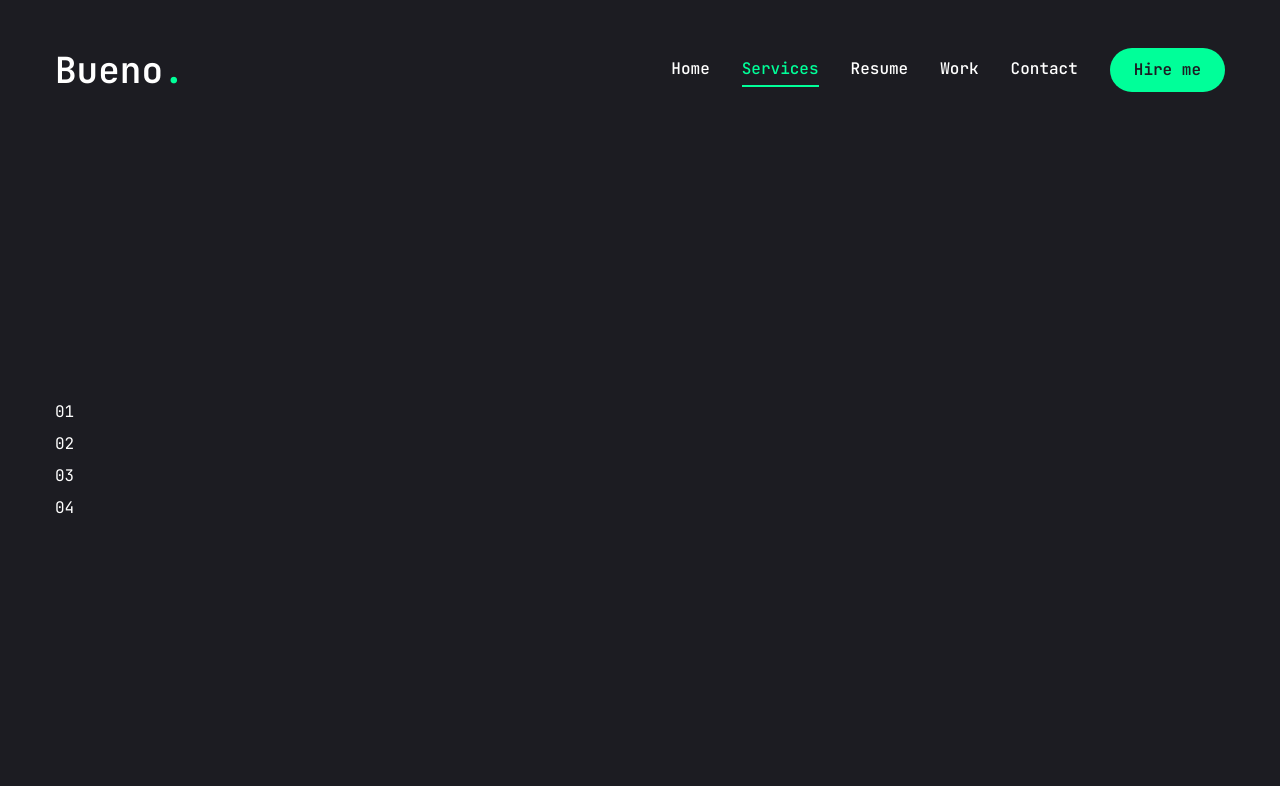
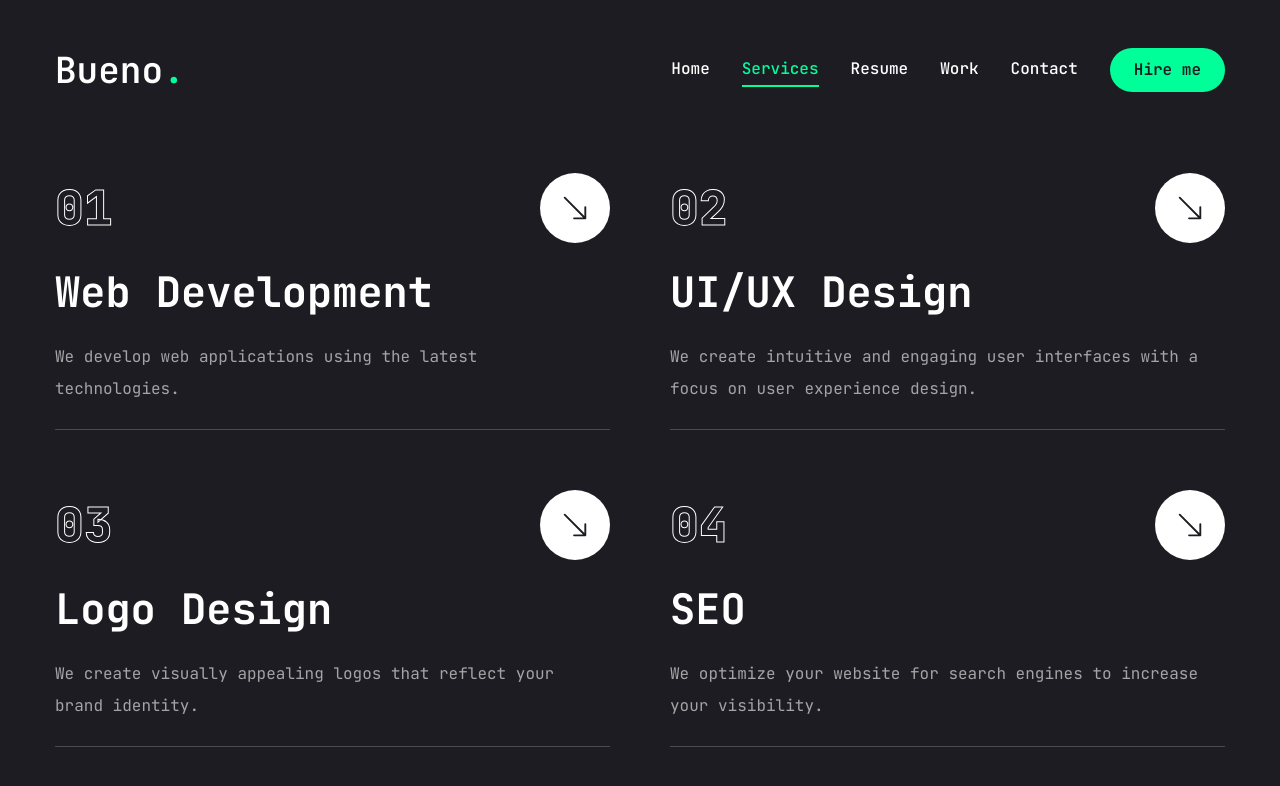
Before and after one commit to buenodevv/bueno-portfolio, a Next.js app: page /services in a window 1280 px wide. Shown: the top 786 px of the page. Built offline with nearby package versions, Linux system fonts and the light colour scheme.

Commit message:
feat: resume complete

```diff
--- a/app/globals.css
+++ b/app/globals.css
@@ -82,4 +82,10 @@
     .h1 {
       @apply text-[20px] xl:text-[24px] font-semibold leading-[1.1] ;
     }
+    .text-outline {
+      -webkit-text-stroke: 1px #ffffff;
+    }
+    .text-outline-hover {
+      -webkit-text-stroke: 1px #00ff99;
+    }
   }
--- a/app/resume/page.jsx
+++ b/app/resume/page.jsx
@@ -1,3 +1,129 @@
+'use client'
+import {
+  FaHtml5,
+  FaCss3,
+  FaJs,
+  FaNodeJs,
+  FaReact,
+  FaFigma,
+  FaGithub,
+} from "react-icons/fa"
+
+import {SiTailwindcss, SiNextdotjs} from "react-icons/si"
+
+//about data
+const about = {
+  title: "About Me",
+  description: "I'm a full stack developer with a passion for creating user-friendly and efficient web applications.",
+  Info: [
+    {
+      fieldName: "Name",
+      fieldValue: "Rodrigo Bueno",
+    },
+    {
+      fieldName: "Phone",
+      fieldValue: "(+55) 15 99701 1809",
+    },
+    {
+      fieldName: "Experience",
+      fieldValue: "6+ Years",
+    },
+    {
+      fieldName: "Skype",
+      fieldValue: "rodrigojbueno",
+    },
+    {
+      fieldName: "Nacionality",
+      fieldValue: "Brazilian",
+    },
+    {
+      fieldName: "Email",
+      fieldValue: "buenoevv@gmail.com",
+    },
+    {
+      fieldName: "Freelance",
+      fieldValue: "Available",
+    },
+    {
+      fieldName: "Languages",
+      fieldValue: "English, Portuguese",
+    },
+  ]
+};
+const experience = {
+  icon: 'assets/resume/badge.svg',
+  title: "My experience",
+  description: "I'm a full stack developer with a passion for creating user-friendly and efficient web applications.",
+  itens: [
+    {
+      company: "Tech Solutions Inc ",
+      position: "Full stack developer ",
+      duration: "2022 - Present",
+    },
+    {
+      company: "Web Design Studio ",
+      position: "Front-end developer Intern",
+      duration: "Summer 2021",
+    },
+    {
+      company: "E-commerce Startup",
+      position: "Freelance Web Developer",
+      duration: "2020 - 2021",
+    },
+    {
+      company: "Tech Academy",
+      position: "Freelance Web Developer",
+      duration: "2019 - 2020",
+    },
+    {
+      company: "Digital Agency",
+      position: "UI/UX Designer",
+      duration: "2018 - 2019",
+    },
+    {
+      company: "Software Development Company",
+      position: "Junior Developer",
+      duration: "2017 - 2018",
+    }
+  ]
+}
+const education = {
+  icon: 'assets/resume/cap.svg',
+  title: "My education",
+  description: "I'm a full stack developer with a passion for creating user-friendly and efficient web applications.",
+  itens: [
+    {
+      institution: "Online Course Plataform",
+      course: "Full Stack Web Development Bootcamp",
+      duration: "2023",
+    },
+    {
+      institution: "CodeAcademy",
+      course: "Front-end Tracke",
+      duration: "2023",
+    },
+    {
+      institution: "Online Course",
+      course: "Programming Course",
+      duration: "2020 - 2021",
+    },
+    {
+      institution: "TEch Institute",
+      course: "Certifield Web Developer",
+      duration: "2019",
+    },
+    {
+      institution: "Design School",
+      course: "Diploma in Graphic Design",
+      duration: "2016 - 2018",
+    },
+    {
+      institution: "Community College",
+      course: "Associate Degree in Computer Science",
+      duration: "2014 - 2016",
+    },
+  ]
+}
 function Services() {
   return (
     <div>Page resume</div>
--- a/app/services/page.jsx
+++ b/app/services/page.jsx
@@ -36,17 +36,36 @@ function Services() {
     <section className=' min-h-[80vh] flex flex-col justify-center py-12 xl:py-0'>
       <div className="container mx-auto">
         <motion.div
-          initial={{opacity: 0}}
-          animate={{opacity: 1,
-          transition: {delay: 2.4, duration: 0.4, ease: 'easeIn'}
+          initial={{ opacity: 0 }}
+          animate={{
+            opacity: 1,
+            transition: { delay: 2.4, duration: 0.4, ease: 'easeIn' }
           }}
-
+          className='grid grid-cols-1 md:grid-cols-2 gap-[60px]'
         >
-          {services.map((service, index)=>{
-            return <div key={index}>
-              <div>
-                <div>{service.num}</div>
+          {services.map((service, index) => {
+            return <div key={index} className='flex-1 flex flex-col justify-center gap-6 group'>
+              {/*top*/}
+              <div className='w-full flex justify-between items-center'>
+                <div className='text-5xl font-extrabold text-outline
+                text-transparent group-hover:text-outline-hover transition-all
+                duration-500
+                '>{service.num}</div>
+                <Link href={service.href}
+                className='w-[70px] h-[70px] rounded-full bg-white group-hover:bg-rb
+                transition-all duration-500 flex items-center justify-center hover:-rotate-45'
+                >
+                  <BsArrowDownRight className='text-primary text-3xl' />
+                </Link>
               </div>
+              {/*title*/}
+              <h2 className='text-[42px] font-bold leading-[50px]
+              text-white group-hover:text-rb transition-all duration-500
+              '>{service.title}</h2>
+              {/*description*/}
+              <p className='text-white/60'>{service.description}</p>
+              {/*border*/}
+              <div className='border-b border-white/20 w-full'></div>
             </div>
           })}
         </motion.div>
```
